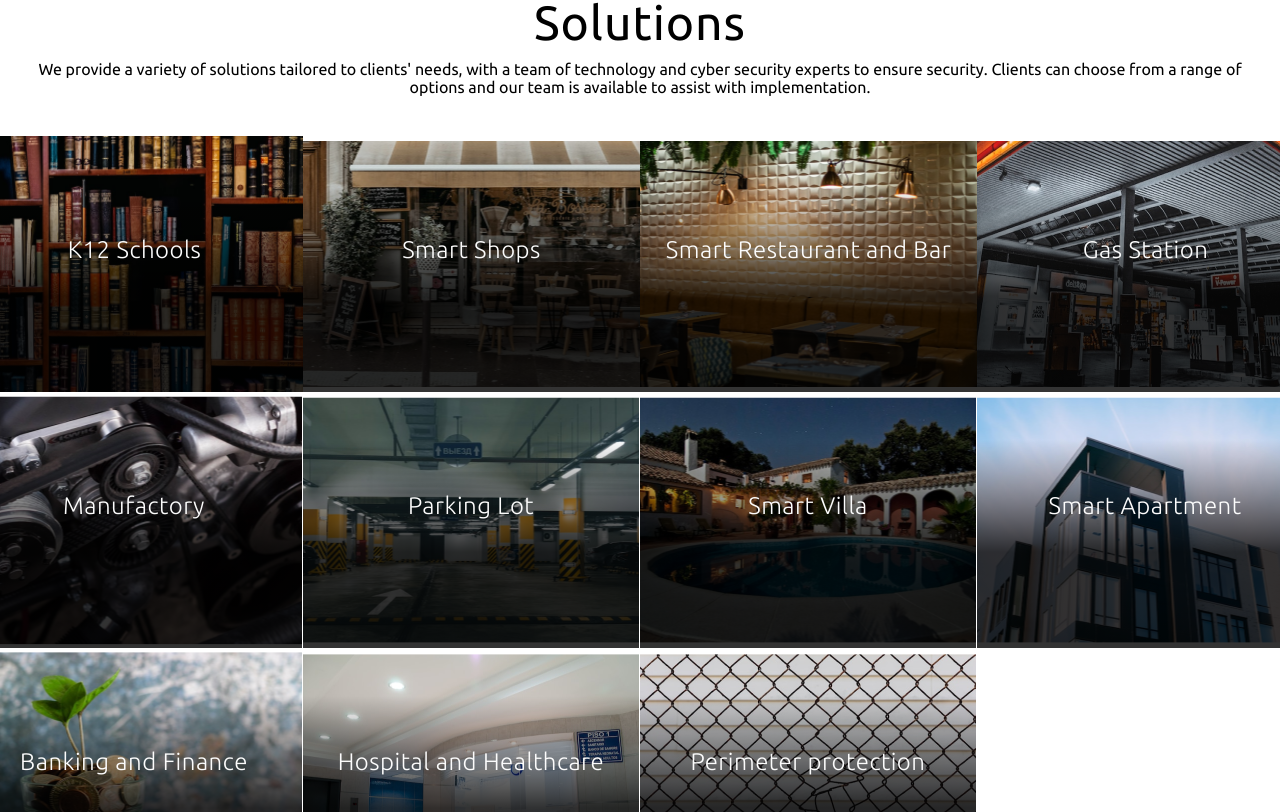
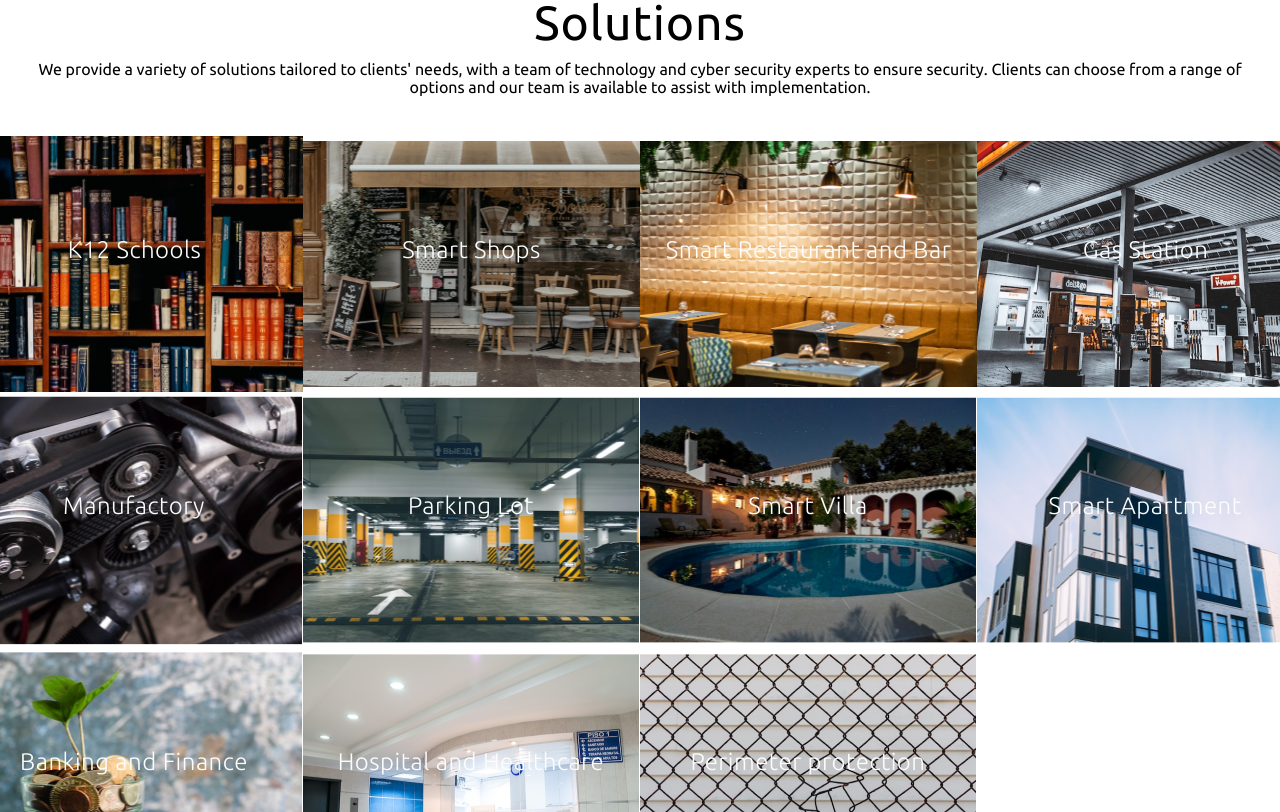
Before and after one commit to Imranyy/GSL, a React (Create React App) app: page / in a window 1280 px wide. Shown: the part 2908-3720 px from the top of the page. Built offline with nearby package versions, Linux system fonts and the light colour scheme; no server answers.

Commit message:
fixing the solution grid and images on hover

```diff
--- a/src/css/App.css
+++ b/src/css/App.css
@@ -343,7 +343,7 @@ a:hover{
 .grid-whats .grid-item-whats1{
   width: 337px;
   height: 256px;
-   background: linear-gradient(180deg, rgba(0, 0, 0, 0) 18.75%, rgba(0, 0, 0, 0.8) 62.5%),url('../media/Rectangle\ 4.png') no-repeat center;
+   background: url('../media/Rectangle\ 4.png') no-repeat center;
   background-size: cover;
    cursor: pointer;
   }
@@ -351,14 +351,14 @@ a:hover{
   width: 337px;
   height: 256px;
   background-size: cover;
-  background: linear-gradient(180deg, rgba(0, 0, 0, 0) 18.75%, rgba(0, 0, 0, 0.8) 62.5%),url('../media/Rectangle\ 8.png') no-repeat center;
+  background: url('../media/Rectangle\ 8.png') no-repeat center;
   cursor: pointer;
 }
 .grid-whats .grid-item-whats3{
   width: 337px;
   height: 256px;
   background-size: cover;
-  background: linear-gradient(180deg, rgba(0, 0, 0, 0) 18.75%, rgba(0, 0, 0, 0.8) 62.5%),url('../media/Rectangle\ 9.png') no-repeat center;
+  background:url('../media/Rectangle\ 9.png') no-repeat center;
   cursor: pointer;
 
 }
@@ -366,56 +366,56 @@ a:hover{
   width: 337px;
   height: 256px;
   background-size: cover;
-  background: linear-gradient(180deg, rgba(0, 0, 0, 0) 18.75%, rgba(0, 0, 0, 0.8) 62.5%),url('../media/Rectangle\ 13.png') no-repeat center;
+  background: url('../media/Rectangle\ 13.png') no-repeat center;
   cursor: pointer;
 }
 .grid-whats .grid-item-whats5{
   width: 336px;
   height: 256px;
   background-size: cover;
-  background: linear-gradient(180deg, rgba(0, 0, 0, 0) 18.75%, rgba(0, 0, 0, 0.8) 62.5%),url('../media/Rectangle\ 143.png') no-repeat center;
+  background:url('../media/Rectangle\ 143.png') no-repeat center;
   cursor: pointer;
 }
 .grid-whats .grid-item-whats6{
   width: 336px;
   height: 256px;
   background-size: cover;
-  background: linear-gradient(180deg, rgba(0, 0, 0, 0) 18.75%, rgba(0, 0, 0, 0.8) 62.5%),url('../media/Rectangle\ 144.png') no-repeat center;
+  background: url('../media/Rectangle\ 144.png') no-repeat center;
   cursor: pointer;
 }
 .grid-whats .grid-item-whats7{
   width: 336px;
   height: 256px;
   background-size: cover;
-  background: linear-gradient(180deg, rgba(0, 0, 0, 0) 18.75%, rgba(0, 0, 0, 0.8) 62.5%),url('../media/Rectangle\ 145.png') no-repeat center;
+  background: url('../media/Rectangle\ 145.png') no-repeat center;
   cursor: pointer;
 }
 .grid-whats .grid-item-whats8{
   width: 336px;
   height: 256px;
   background-size: cover;
-  background: linear-gradient(180deg, rgba(0, 0, 0, 0) 18.75%, rgba(0, 0, 0, 0.8) 62.5%),url('../media/Rectangle\ 146.png') no-repeat center;
+  background:url('../media/Rectangle\ 146.png') no-repeat center;
   cursor: pointer;
 }
 .grid-whats .grid-item-whats9{
   width: 336px;
   height: 256px;
   background-size: cover;
-  background: linear-gradient(180deg, rgba(0, 0, 0, 0) 18.75%, rgba(0, 0, 0, 0.8) 62.5%),url('../media/Rectangle\ 147.png') no-repeat center;
+  background:url('../media/Rectangle\ 147.png') no-repeat center;
   cursor: pointer;
 }
 .grid-whats .grid-item-whats10{
   width: 336px;
   height: 256px;
   background-size: cover;
-  background: linear-gradient(180deg, rgba(0, 0, 0, 0) 18.75%, rgba(0, 0, 0, 0.8) 62.5%),url('../media/Rectangle\ 148.png') no-repeat center;
+  background: url('../media/Rectangle\ 148.png') no-repeat center;
   cursor: pointer;
 }
 .grid-whats .grid-item-whats11{
   width: 336px;
   height: 256px;
   background-size: cover;
-  background: linear-gradient(180deg, rgba(0, 0, 0, 0) 18.75%, rgba(0, 0, 0, 0.8) 62.5%),url('../media/Rectangle\ 149.png') no-repeat center;
+  background: url('../media/Rectangle\ 149.png') no-repeat center;
   cursor: pointer;
 }
 
```
Also changed, not shown: src/components/WhatsInForYou.js (+44 -11 lines).
